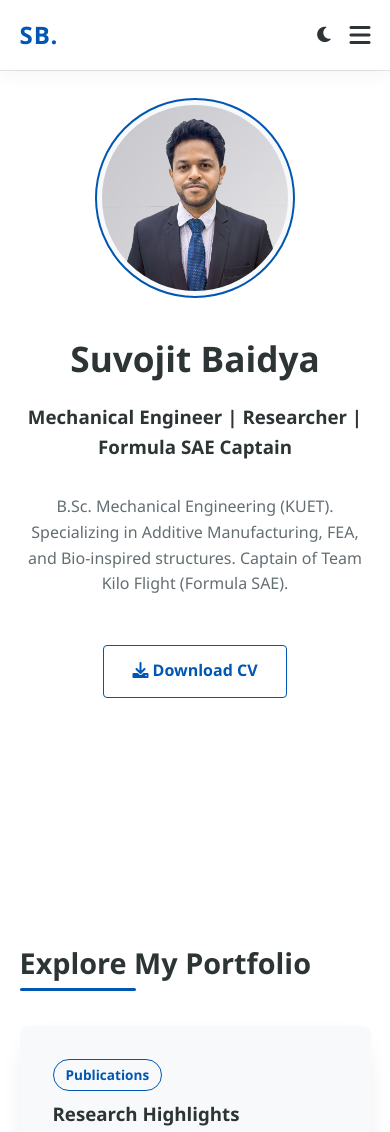
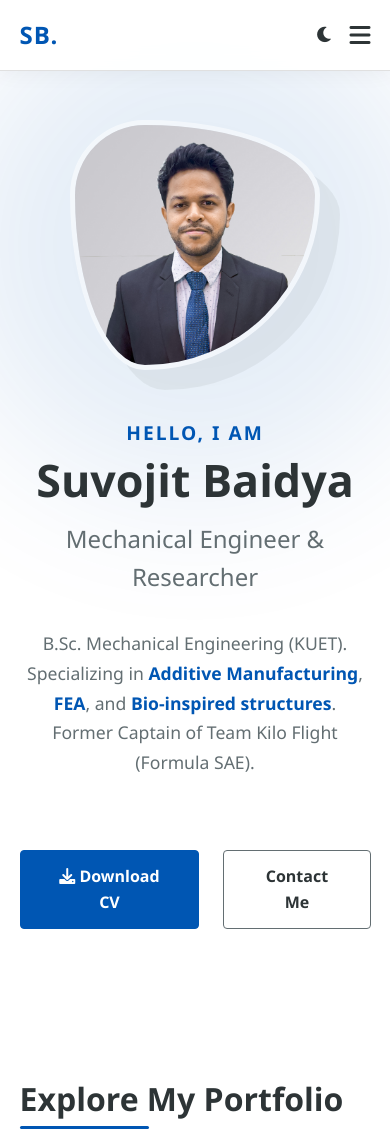
Before and after one commit to suvojitbaidya00/suvojit-portfolio, a plain HTML site: page index.html in a window 390 px wide. Shown: the top 1132 px of the page. Drawn offline with Linux system fonts and the light colour scheme.

Commit message:
home page push

```diff
--- a/index.html
+++ b/index.html
@@ -19,44 +19,66 @@
             <li><a href="contact.html">Contact</a></li>
         </ul>
         <div style="display: flex; gap: 1rem; align-items: center;">
-            <button id="theme-toggle"><i class="fas fa-moon"></i></button>
+            <button id="theme-toggle" aria-label="Toggle Dark Mode"><i class="fas fa-moon"></i></button>
             <div class="hamburger"><i class="fas fa-bars"></i></div>
         </div>
     </nav>
 
     <section class="hero hidden">
-        <img src="assets/profile.jpg" alt="Suvojit Baidya" class="profile-img">
-        <h1>Suvojit Baidya</h1>
-        <h3>Mechanical Engineer | Researcher | Formula SAE Captain</h3>
-        <p style="max-width: 600px; margin: 1rem auto; color: var(--text-secondary);">
-    B.Sc. Mechanical Engineering (KUET). Specializing in Additive Manufacturing, FEA, and Bio-inspired structures. Captain of Team Kilo Flight (Formula SAE).
-        </p>
-        <div style="margin-top: 1rem;">
-            <a href="assets/cv.pdf" download class="btn"><i class="fas fa-download"></i> Download CV</a>
+
+        <div class="hero-text-wrapper">
+            <p class="greeting">Hello, I am</p>
+            <h1 class="hero-name">Suvojit Baidya</h1>
+            <h2 class="hero-title">Mechanical Engineer & Researcher</h2>
+
+            <p class="hero-bio">
+                B.Sc. Mechanical Engineering (KUET). Specializing in <strong>Additive Manufacturing</strong>, <strong>FEA</strong>, and <strong>Bio-inspired structures</strong>.
+                <br>
+                Former Captain of Team Kilo Flight (Formula SAE).
+            </p>
+
+            <div class="hero-buttons">
+                <a href="assets/cv.pdf" download class="btn btn-primary">
+                    <i class="fas fa-download"></i> Download CV
+                </a>
+                <a href="contact.html" class="btn btn-secondary">
+                    Contact Me
+                </a>
+            </div>
         </div>
+
+        <div class="hero-image-wrapper">
+            <div class="blob-shape"></div>
+            <img src="assets/profile.jpg" alt="Suvojit Baidya" class="profile-img">
+        </div>
+
     </section>
 
     <section class="hidden">
         <h2>Explore My Portfolio</h2>
         <div class="card-grid">
+
             <a href="research.html" class="card">
                 <span class="badge">Publications</span>
                 <h3>Research Highlights</h3>
                 <p>Sandwich Structures, Origami Engineering, and Flyash-Reinforcement studies.</p>
-                <br><small style="color: var(--accent-color);">View 4+ Projects &rarr;</small>
+                <br><small style="color: var(--accent-color);">View Projects &rarr;</small>
             </a>
+
             <a href="experience.html" class="card">
                 <span class="badge">Leadership</span>
                 <h3>Formula SAE</h3>
                 <p>Captain of Team Kilo Flight. Led the first EV design and international participation in FSAE Japan.</p>
                 <br><small style="color: var(--accent-color);">View Timeline &rarr;</small>
             </a>
+
             <a href="skills.html" class="card">
                 <span class="badge">Expertise</span>
                 <h3>Technical Skills</h3>
                 <p>ANSYS, SolidWorks, Python, and Additive Manufacturing proficiency.</p>
                 <br><small style="color: var(--accent-color);">View Badges &rarr;</small>
             </a>
+
         </div>
     </section>
 
--- a/styles.css
+++ b/styles.css
@@ -51,7 +51,6 @@
     margin: 0;
     padding: 0;
     box-sizing: border-box;
-    /* Smooth transition for theme switching */
     transition: background-color 0.3s ease, color 0.3s ease, border-color 0.3s ease;
 }
 
@@ -90,7 +89,7 @@ nav {
     top: 0;
     z-index: 1000;
     background-color: var(--bg-nav);
-    backdrop-filter: blur(10px); /* Glassmorphism effect */
+    backdrop-filter: blur(10px);
     box-shadow: 0 2px 20px rgba(0,0,0,0.05);
     border-bottom: 1px solid var(--border-color);
 }
@@ -118,7 +117,6 @@ nav {
     color: var(--accent-color);
 }
 
-/* Icons in Nav */
 .nav-icons {
     display: flex;
     gap: 1.5rem;
@@ -151,7 +149,7 @@ nav {
    ========================================= */
 
 section {
-    padding: 7rem 10% 4rem; /* Top padding clears the fixed nav */
+    padding: 7rem 10% 4rem; /* Top padding clears fixed nav */
     min-height: 80vh;
 }
 
@@ -172,13 +170,12 @@ h2 {
     margin-bottom: 2.5rem;
 }
 
-/* Underline effect for H2 */
 h2::after {
     content: '';
     position: absolute;
     bottom: -5px;
     left: 0;
-    width: 40%; /* Only underline part of the text */
+    width: 40%;
     height: 3px;
     background-color: var(--accent-color);
     border-radius: 2px;
@@ -193,7 +190,6 @@ p {
    5. COMPONENTS (Buttons, Cards, Badges)
    ========================================= */
 
-/* Buttons */
 .btn {
     display: inline-block;
     padding: 0.8rem 1.8rem;
@@ -204,18 +200,15 @@ p {
     font-weight: 600;
     cursor: pointer;
     background: transparent;
+    transition: all 0.3s ease;
 }
 
 .btn:hover {
-    background-color: rgba(100, 255, 218, 0.1); /* Subtle background tint on hover */
-    /* Note: In light mode with blue accent, this tint might need adjustment
-       or use simple opacity. Let's make it generic: */
     background-color: var(--bg-card);
     transform: translateY(-2px);
     box-shadow: 0 4px 10px rgba(0,0,0,0.1);
 }
 
-/* Cards */
 .card-grid {
     display: grid;
     grid-template-columns: repeat(auto-fit, minmax(300px, 1fr));
@@ -233,10 +226,9 @@ p {
 
 .card:hover {
     transform: translateY(-7px);
-    border-color: var(--accent-color); /* Highlight border on hover */
+    border-color: var(--accent-color);
 }
 
-/* Badges (Skills/Tags) */
 .badge {
     background-color: transparent;
     border: 1px solid var(--accent-color);
@@ -252,36 +244,184 @@ p {
 
 .badge:hover {
     background-color: var(--accent-color);
-    color: var(--bg-body); /* Inverts color on hover */
+    color: var(--bg-body);
 }
 
 /* =========================================
-   6. SPECIFIC SECTIONS
+   6. HERO SECTION (UPDATED: Split Layout)
    ========================================= */
 
-/* Hero */
+/* =========================================
+   HERO SECTION: STYLISTIC SPLIT LAYOUT
+   ========================================= */
+
 .hero {
     display: flex;
+    align-items: center;            /* Center vertically */
+    justify-content: space-between; /* Push text left, image right */
+    gap: 4rem;                      /* Space between text and image */
+    min-height: 85vh;
+    padding-top: 100px;             /* Clear the fixed nav */
+    position: relative;
+    overflow: hidden;               /* Contains the blob shape */
+}
+
+/* --- Left Side: Text Styling --- */
+.hero-text-wrapper {
+    flex: 1;                        /* Takes up 50-60% width */
+    max-width: 650px;
+    display: flex;
+    flex-direction: column;         /* Stacks Name, Title, Bio vertically */
+    gap: 1rem;                      /* Spacing between text elements */
+    z-index: 2;
+}
+
+.greeting {
+    font-size: 1.2rem;
+    color: var(--accent-color);
+    font-weight: 600;
+    margin-bottom: -10px;           /* Pulls name closer */
+    text-transform: uppercase;
+    letter-spacing: 2px;
+}
+
+.hero-name {
+    font-size: 4rem;                /* Big bold name */
+    font-weight: 800;
+    color: var(--text-main);
+    line-height: 1.1;
+    margin: 0;
+}
+
+.hero-title {
+    font-size: 1.5rem;
+    font-weight: 400;
+    color: var(--text-secondary);
+    margin: 0;
+    border: none;                   /* Removes the underline from h2 global style */
+}
+
+.hero-title::after {
+    display: none;                  /* Removes the underline accent */
+}
+
+.hero-bio {
+    font-size: 1.1rem;
+    line-height: 1.7;
+    color: var(--text-secondary);
+    max-width: 90%;
+    margin-top: 1rem;
+}
+
+.hero-bio strong {
+    color: var(--accent-color);
+}
+
+/* --- Buttons --- */
+.hero-buttons {
+    display: flex;
+    gap: 1.5rem;
+    margin-top: 1.5rem;
+}
+
+.btn-primary {
+    background-color: var(--accent-color);
+    color: white; /* Force white text on primary button */
+    border: 1px solid var(--accent-color);
+}
+
+.btn-primary:hover {
+    background-color: transparent;
+    color: var(--accent-color);
+}
+
+.btn-secondary {
+    border: 1px solid var(--text-secondary);
+    color: var(--text-main);
+}
+
+.btn-secondary:hover {
+    border-color: var(--accent-color);
+    color: var(--accent-color);
+}
+
+/* --- Right Side: Image Styling --- */
+.hero-image-wrapper {
+    flex: 1;                        /* Takes remaining width */
+    display: flex;
+    justify-content: center;
     align-items: center;
-    justify-content: center;
-    flex-direction: column;
-    text-align: center;
-    height: 100vh;
-    padding-top: 0; /* Centered vertically */
+    position: relative;
 }
 
 .profile-img {
-    width: 200px;
-    height: 200px;
-    border-radius: 50%;
+    width: 380px;
+    height: 380px;
     object-fit: cover;
-    border: 2px solid var(--accent-color);
-    padding: 5px; /* Gap between image and border */
-    margin-bottom: 2rem;
-    background-color: var(--bg-card);
+    border-radius: 30% 70% 70% 30% / 30% 30% 70% 70%; /* Organic Shape */
+    box-shadow: 20px 20px 0px rgba(0,0,0,0.05);       /* Offset shadow */
+    z-index: 2;
+    transition: all 0.5s ease;
+    border: 5px solid rgba(255,255,255,0.5);
 }
 
-/* Carousel */
+.profile-img:hover {
+    border-radius: 50%; /* Morphs to circle on hover */
+    transform: scale(1.02);
+}
+
+/* --- The Stylistic "Blob" Background --- */
+.blob-shape {
+    position: absolute;
+    width: 500px;
+    height: 500px;
+    background: var(--accent-color);
+    opacity: 0.1;
+    border-radius: 50%;
+    filter: blur(80px);
+    z-index: 1;
+    top: 50%;
+    left: 50%;
+    transform: translate(-50%, -50%);
+}
+
+/* =========================================
+   MOBILE RESPONSIVENESS
+   ========================================= */
+@media (max-width: 968px) {
+    .hero {
+        flex-direction: column-reverse; /* Image Top, Text Bottom */
+        text-align: center;
+        gap: 3rem;
+        padding-top: 120px;
+    }
+
+    .hero-text-wrapper {
+        align-items: center;        /* Centers text stack */
+        width: 100%;
+    }
+
+    .hero-bio {
+        max-width: 100%;
+    }
+
+    .hero-buttons {
+        justify-content: center;
+    }
+
+    .profile-img {
+        width: 280px;
+        height: 280px;
+    }
+
+    .hero-name {
+        font-size: 2.8rem;
+    }
+}
+/* =========================================
+   7. UTILITIES & ANIMATIONS
+   ========================================= */
+
 .carousel-container {
     position: relative;
     max-width: 100%;
@@ -324,7 +464,6 @@ p {
 .prev { left: 0; }
 .next { right: 0; }
 
-/* Forms */
 form {
     display: flex;
     flex-direction: column;
@@ -348,11 +487,6 @@ input:focus, textarea:focus {
     border-color: var(--accent-color);
 }
 
-/* =========================================
-   7. ANIMATIONS & FOOTER
-   ========================================= */
-
-/* Animation Utility Classes */
 .hidden {
     opacity: 0;
     transform: translateY(30px);
@@ -364,7 +498,6 @@ input:focus, textarea:focus {
     transform: translateY(0);
 }
 
-/* Footer */
 footer {
     text-align: center;
     padding: 2rem;
@@ -391,9 +524,47 @@ footer {
 }
 
 /* =========================================
-   8. MEDIA QUERIES (Mobile)
+   8. MEDIA QUERIES (Responsive Logic)
    ========================================= */
 
+/* Hero Section Breakpoint (900px) */
+@media (max-width: 900px) {
+    .hero {
+        flex-direction: column-reverse; /* Stack: Image Top, Text Bottom */
+        justify-content: center;
+        text-align: center;
+        gap: 3rem;
+        padding-top: 120px;
+    }
+
+    .hero-content {
+        max-width: 100%;
+        display: flex;
+        flex-direction: column;
+        align-items: center;
+    }
+
+    .hero-content h1 {
+        font-size: 2.5rem;
+    }
+
+    .hero-buttons {
+        justify-content: center;
+    }
+
+    .profile-img {
+        width: 250px;
+        height: 250px;
+    }
+
+    .hero-image-container::before {
+        width: 270px;
+        height: 270px;
+        right: auto;
+    }
+}
+
+/* Mobile Nav Breakpoint (768px) */
 @media (max-width: 768px) {
     section {
         padding: 6rem 5% 3rem;
@@ -423,7 +594,4 @@ footer {
     .nav-icons {
         gap: 1rem;
     }
-
-    h1 { font-size: 2.2rem; }
-    h2 { font-size: 1.8rem; }
 }
```
